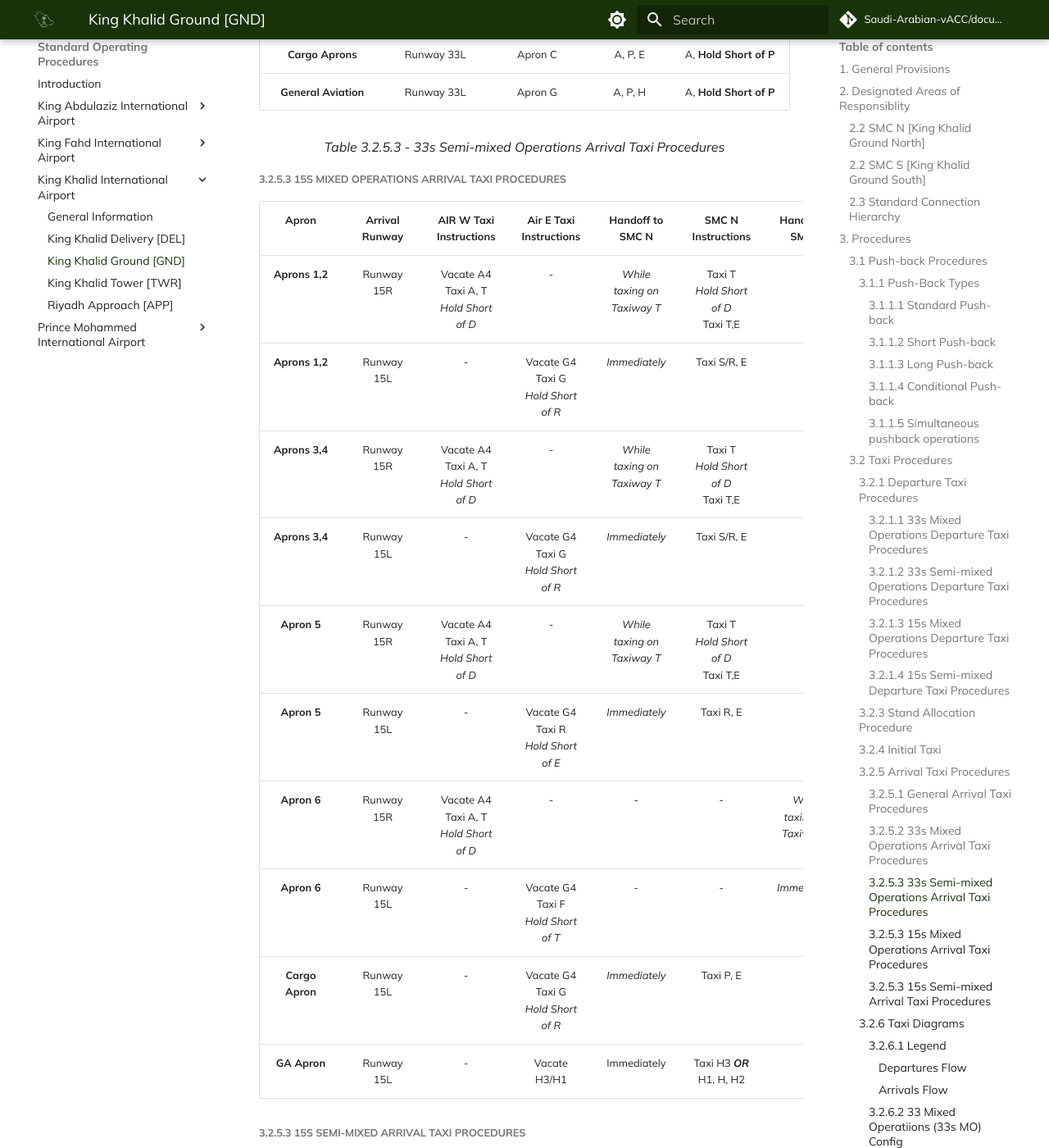
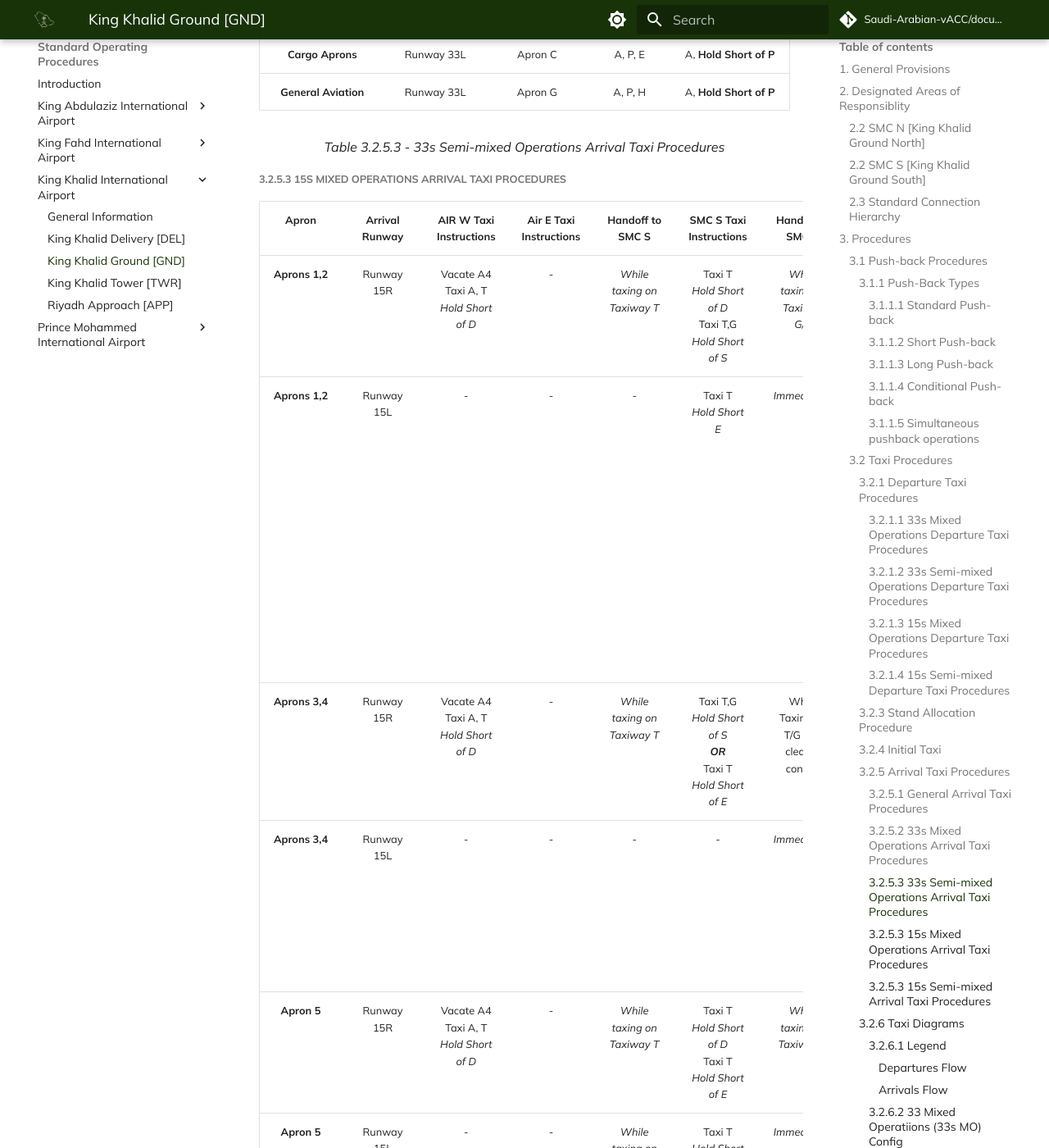
Before and after one commit to Saudi-Arabian-vACC/Documentation-Site, an MkDocs documentation site: the page built from docs/Standard Operating Procedures/King Khalid International Airport/03-ground.md, in a window 1280 px wide and 1400 px high, scrolled down 12813 px. Shown: the whole window at 82% size. Built offline with MkDocs 1.6.1 and Material for MkDocs 9.7.7, drawn with Linux system fonts in a browser that asks for light colours; comment, search, counter and statistics services are not loaded; some of the changed text lies outside the part shown.

Commit message:
[OERK SOP] 15s MO

```diff
--- a/docs/Standard Operating Procedures/King Khalid International Airport/03-ground.md
+++ b/docs/Standard Operating Procedures/King Khalid International Airport/03-ground.md
@@ -270,18 +270,19 @@
 
 ##### 3.2.5.3 15s Mixed Operations Arrival Taxi Procedures
 
-|    **Apron**    | **Arrival Runway** |          **AIR W Taxi Instructions**         |         **Air E Taxi Instructions**       |     **Handoff to SMC N**    |                          **SMC N Instructions**                          |     **Handoff to SMC S**    |        **SMC S Taxi Instructions**      |
-|:---------------:|:------------------:|:--------------------------------------------:|:-----------------------------------------:|:---------------------------:|:------------------------------------------------------------------------:|:---------------------------:|:---------------------------------------:|
-|  **Aprons 1,2** |     Runway 15R     | Vacate A4<br>Taxi A, T <br>*Hold Short of D* |                     -                     | _While taxing on Taxiway T_ |                 Taxi T<br>*Hold Short of D*<br>Taxi T,E                  |              -              |                     -                   |
-|  **Aprons 1,2** |     Runway 15L     |                       -                      | Vacate G4 <br>Taxi G<br>*Hold Short of R* |        _Immediately_        |                                Taxi S/R, E                               |              -              |                     -                   |
-|  **Aprons 3,4** |     Runway 15R     | Vacate A4<br>Taxi A, T <br>*Hold Short of D* |                     -                     | _While taxing on Taxiway T_ |                 Taxi T<br>*Hold Short of D*<br>Taxi T,E                  |              -              |                     -                   |
-|  **Aprons 3,4** |     Runway 15L     |                       -                      | Vacate G4 <br>Taxi G<br>*Hold Short of R* |        _Immediately_        |                                Taxi S/R, E                               |              -              |                     -                   |
-|   **Apron 5**   |     Runway 15R     | Vacate A4<br>Taxi A, T <br>*Hold Short of D* |                     -                     | _While taxing on Taxiway T_ |                 Taxi T<br>*Hold Short of D*<br>Taxi T,E                  |              -              |                     -                   |
-|   **Apron 5**   |     Runway 15L     |                       -                      | Vacate G4 <br>Taxi R<br>*Hold Short of E* |        _Immediately_        |                                 Taxi R, E                                |              -              |                     -                   |
-|   **Apron 6**   |     Runway 15R     | Vacate A4<br>Taxi A, T <br>*Hold Short of D* |                     -                     |              -              |                                     -                                    | _While taxing on Taxiway T_ |Taxi T<br>*Hold Short of D*<br>Taxi T,D/F|
-|   **Apron 6**   |     Runway 15L     |                       -                      | Vacate G4 <br>Taxi F<br>*Hold Short of T* |              -              |                                     -                                    |        _Immediately_        |       Taxi T, D ***OR*** Taxi T, F      |
-| **Cargo Apron** |     Runway 15L     |                       -                      | Vacate G4 <br>Taxi G<br>*Hold Short of R* |        _Immediately_        |                                 Taxi P, E                                |              -              |                     -                   |
-|   **GA Apron**  |     Runway 15L     |                       -                      |                Vacate H3/H1               |         Immediately         |                         Taxi H3 ***OR*** H1, H, H2                       |              -              |                     -                   |
+|    **Apron**   | **Arrival Runway** |         **AIR W Taxi Instructions**         | **Air E Taxi Instructions** |     **Handoff to SMC S**    |                        **SMC S Taxi Instructions**                       |            **Handoff to SMC N**           |                           **SMC N Instructions**                           |                                                                              **Notes**                                                                              |
+|:--------------:|:------------------:|:-------------------------------------------:|:---------------------------:|:---------------------------:|:------------------------------------------------------------------------:|:-----------------------------------------:|:--------------------------------------------------------------------------:|:-------------------------------------------------------------------------------------------------------------------------------------------------------------------:|
+| **Aprons 1,2** |     Runway 15R     | Vacate A4<br>Taxi A, T<br>_Hold Short of D_ |              -              | _While taxing on Taxiway T_ |       Taxi T<br>_Hold Short of D_<br>Taxi T,G<br>_Hold Short of S_       |       _While taxing on Taxiway G/T_       |                   Taxi G<br>_Hold Short of R_<br>Taxi R,E                  |                                                                                  -                                                                                  |
+| **Aprons 1,2** |     Runway 15L     |                      -                      |              -              |              -              |                         Taxi T<br>_Hold Short E_                         |               _Immediately_               | Taxi S<br>_Hold Short of F_<br>Taxi F<br>_Hold Short of T_<br>--<br>Taxi E | SMC N/SMC S can coordinate to avoid the handover at T. <br><br>Furthermore an exception can be given when there is no traffic and allow the traffic to taxi via S,E |
+| **Aprons 3,4** |     Runway 15R     | Vacate A4<br>Taxi A, T<br>_Hold Short of D_ |              -              | _While taxing on Taxiway T_ | Taxi T,G<br>_Hold Short of S_<br>***OR***<br>Taxi T<br>_Hold Short of E_ | While Taxing on T/G and clear of conflict |                       Taxi S,E<br>***OR***<br>Taxi E                       |                                                                                  -                                                                                  |
+| **Aprons 3,4** |     Runway 15L     |                      -                      |              -              |              -              |                                     -                                    |               _Immediately_               |                  Taxi S<br>_Hold Short of F_<br>Taxi S, E                  |                                     If needed, to avoid clutter at F/S, traffic maybe instructed to taxi up to R and back down.                                     |
+|   **Apron 5**  |     Runway 15R     | Vacate A4<br>Taxi A, T<br>_Hold Short of D_ |              -              | _While taxing on Taxiway T_ |        Taxi T<br>_Hold Short of D_<br>Taxi T<br>_Hold Short of E_        |        _While taxing on Taxiway T_        |                                   Taxi E                                   |                                                                                  -                                                                                  |
+|   **Apron 5**  |     Runway 15L     |                      -                      |              -              | _While taxing on Taxiway F_ |                         Taxi T<br>_Hold Short E_                         |               _Immediately_               | Taxi S<br>_Hold Short of F_<br>Taxi F<br>_Hold Short of T_<br>--<br>Taxi E | SMC N/SMC S can coordinate to avoid the handover at T. <br><br>Furthermore an exception can be given when there is no traffic and allow the traffic to taxi via S,E |
+|   **Apron 6**  |     Runway 15R     | Vacate A4<br>Taxi A, T<br>_Hold Short of D_ |              -              |  While taxing on Taxiway T  |                 Taxi T<br>_Hold Short of D_<br>Taxi T,D/F                |                     -                     |                                      -                                     |                                                                                  -                                                                                  |
+|   **Apron 6**  |     Runway 15L     |                      -                      |              -              | _While taxing on Taxiway F_ |                      Taxi T, D<br>***OR***<br>Taxi F                     |               _Immediately_               |         Taxi S<br>_Hold Short of F_<br>Taxi F<br>_Hold Short of T_         |                                                                                  -                                                                                  |
+<p style="text-align: center; font-style: italic;">
+Table 3.2.5.4 - 15s Mixed Operations Arrival Taxi Procedures
+</p>
 
 ##### 3.2.5.3 15s Semi-mixed Arrival Taxi Procedures
 
```
Also changed, not shown: other parts of docs/Standard Operating Procedures/King Khalid International Airport/03-ground.md (+2 -2 lines), docs/Standard Operating Procedures/King Khalid International Airport/imgs/15mo.png (added).
